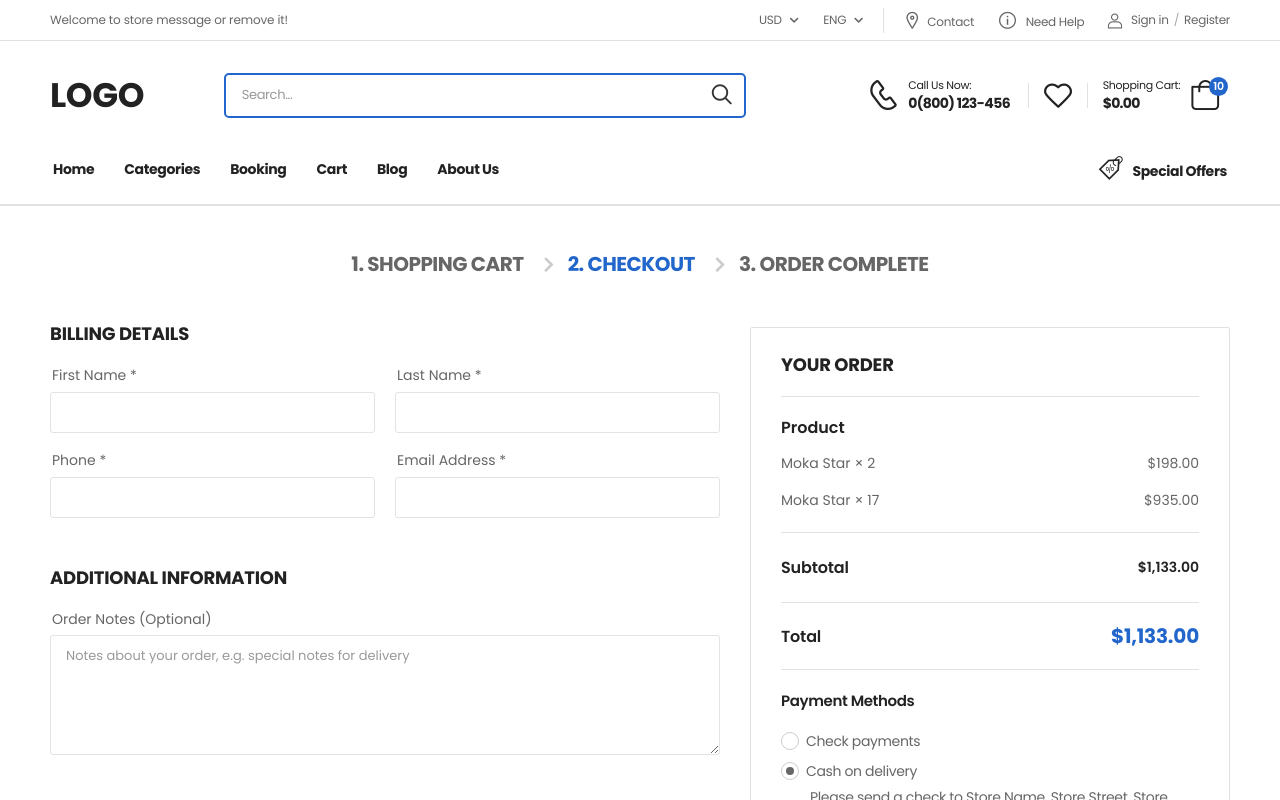
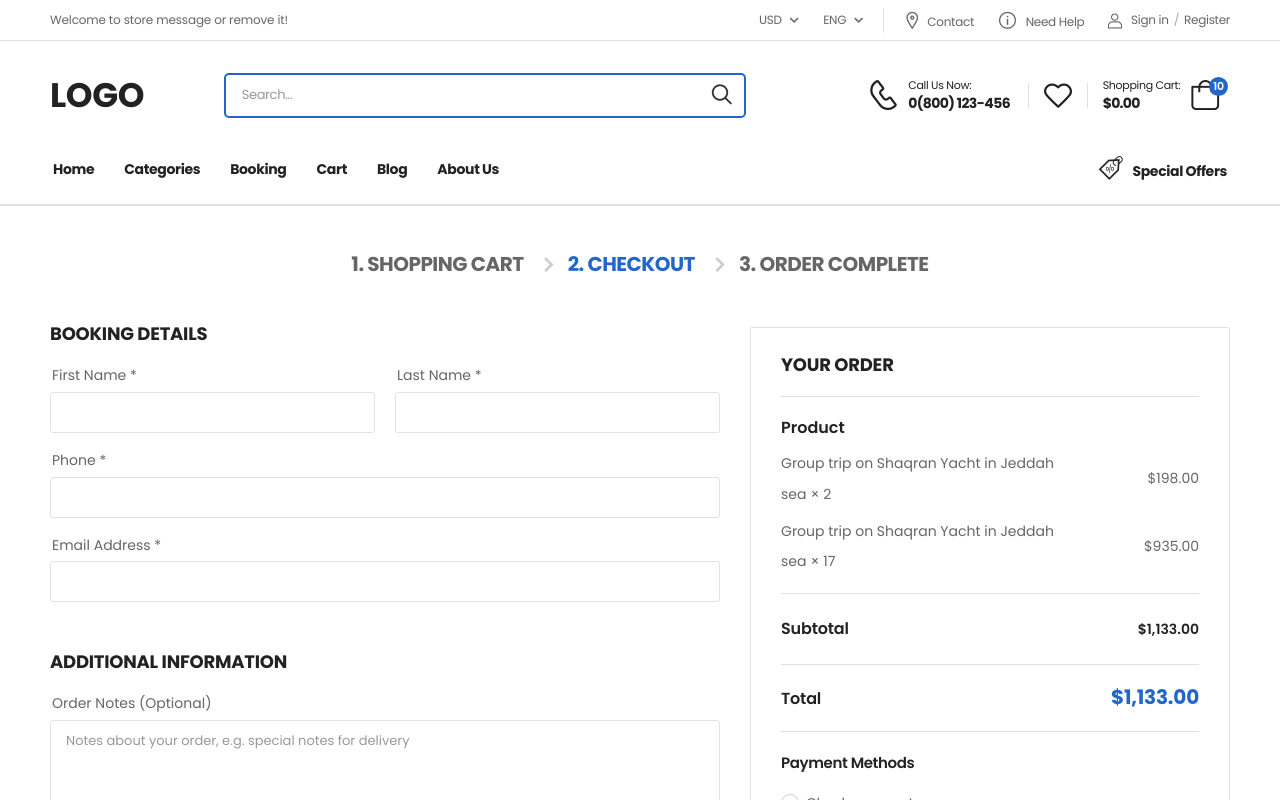
Before and after one commit to d-themesdevelopment/milionaire-business, a Next.js app: page /checkout in a window 1280 px wide. Shown: the top 800 px of the page. Built offline with nearby package versions, Linux system fonts and the light colour scheme.

Commit message:
Updating checkout page

```diff
--- a/src/pages/checkout/index.jsx
+++ b/src/pages/checkout/index.jsx
@@ -21,7 +21,7 @@ const CheckoutPage = () => {
             <div className="row">
               <div className="col-lg-7 mb-6 mb-lg-0 pr-lg-4">
                 <h3 className="title title-simple text-left text-uppercase">
-                  Billing Details
+                  Booking Details
                 </h3>
                 <div className="row">
                   <div className="col-xs-6">
@@ -47,7 +47,7 @@ const CheckoutPage = () => {
                 </div>
 
                 <div className="row">
-                  <div className="col-xs-6">
+                  <div className="col-xs-12">
                     <label>Phone *</label>
                     <input
                       type="text"
@@ -58,7 +58,7 @@ const CheckoutPage = () => {
                     />
                   </div>
 
-                  <div className="col-xs-6">
+                  <div className="col-xs-12">
                     <label>Email Address *</label>
                     <input
                       type="text"
@@ -100,14 +100,14 @@ const CheckoutPage = () => {
                       <tbody>
                         <tr>
                           <td className="product-name">
-                            Moka Star
+                            Group trip on Shaqran Yacht in Jeddah sea
                             <span className="product-quantity">×&nbsp;2</span>
                           </td>
                           <td className="product-total text-body">$198.00</td>
                         </tr>
                         <tr>
                           <td className="product-name">
-                            Moka Star
+                            Group trip on Shaqran Yacht in Jeddah sea
                             <span className="product-quantity">×&nbsp;17</span>
                           </td>
                           <td className="product-total text-body">$935.00</td>
```
